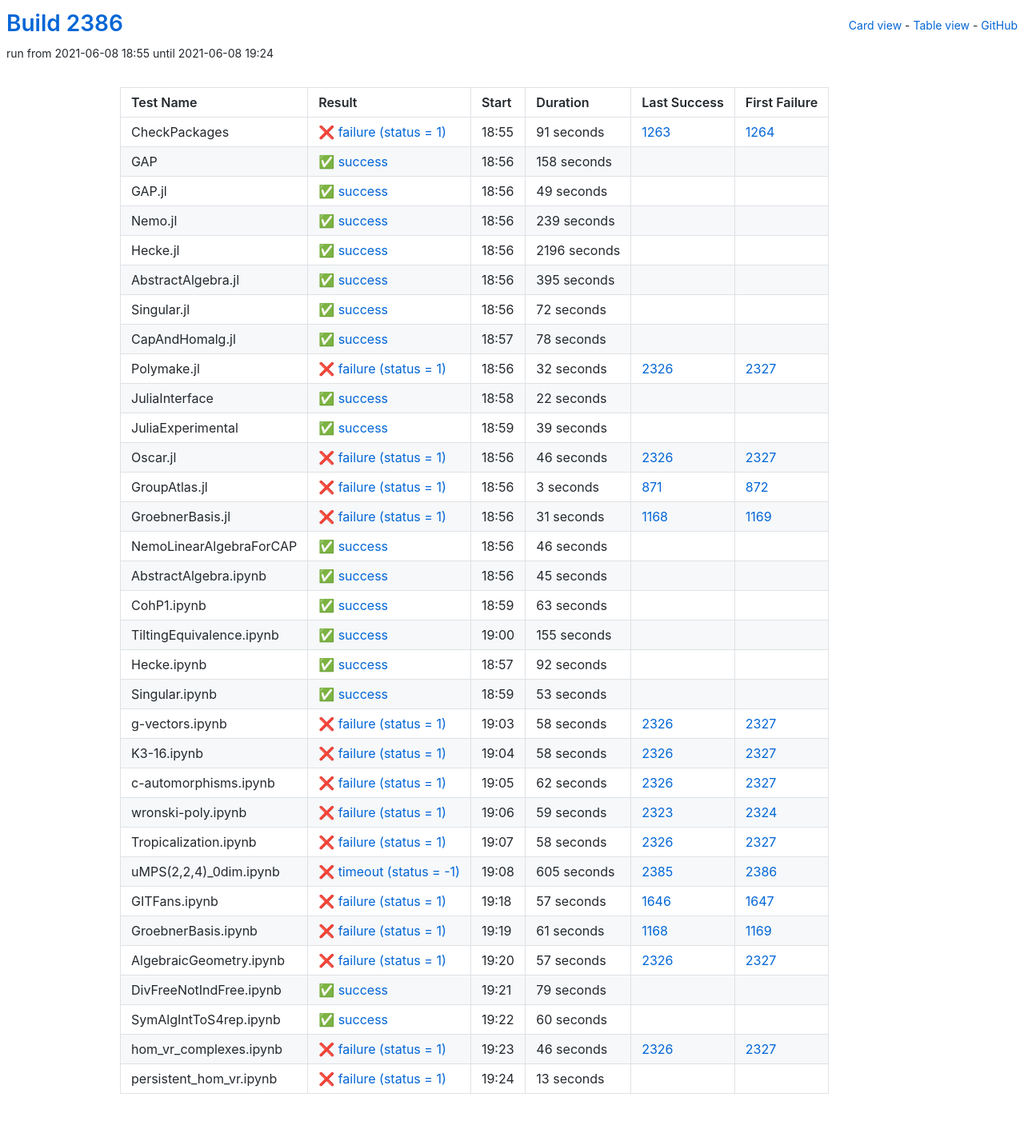
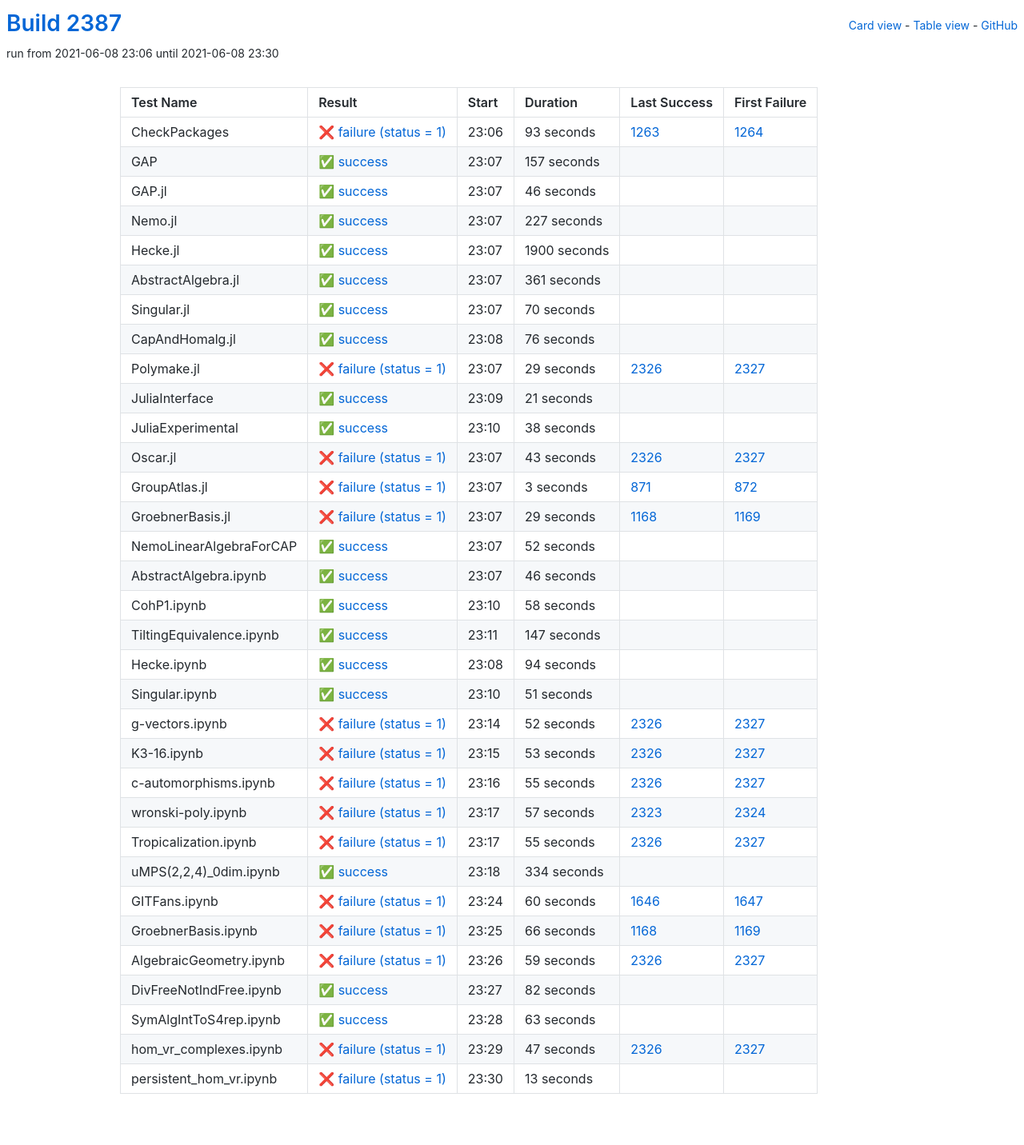
Before and after one commit to oscar-system/oscar-ci-status-stable, a Jekyll site: the page built from table.html, in a window 1280 px wide. Shown: the whole page at 80% size. Built offline with Jekyll 4.4.1, drawn with Linux system fonts in a browser that asks for light colours.

Commit message:
Build #2387

```diff
--- a/_data/ci.yml
+++ b/_data/ci.yml
@@ -1,6 +1,6 @@
 ---
-build: 2386
-build_url: https://oscarci.mathematik.uni-kl.de/job/oscar-stable/2386/
+build: 2387
+build_url: https://oscarci.mathematik.uni-kl.de/job/oscar-stable/2387/
 job: oscar-stable
 organization: oscar-system
 repo: oscar-ci-status-stable
@@ -8,152 +8,152 @@ repourl: https://github.com/oscar-system/oscar-ci-status-stable
 tests:
 - name: CheckPackages
   id: checkpackages
-  log: https://oscarci.mathematik.uni-kl.de/job/oscar-stable/2386/artifact/logs/build-2386/CheckPackages.log
-  start: 2021-06-08 18:55
+  log: https://oscarci.mathematik.uni-kl.de/job/oscar-stable/2387/artifact/logs/build-2387/CheckPackages.log
+  start: 2021-06-08 23:06
   success: false
   exitcode: 1
   status: failure
-  duration: 91
+  duration: 93
   last_success: 1263
   last_success_url: https://oscarci.mathematik.uni-kl.de/job/oscar-stable/1263/
   first_failure: 1264
   first_failure_url: https://oscarci.mathematik.uni-kl.de/job/oscar-stable/1264/
 - name: GAP
   id: gap
-  log: https://oscarci.mathematik.uni-kl.de/job/oscar-stable/2386/artifact/logs/build-2386/GAP.log
-  start: 2021-06-08 18:56
+  log: https://oscarci.mathematik.uni-kl.de/job/oscar-stable/2387/artifact/logs/build-2387/GAP.log
+  start: 2021-06-08 23:07
   success: true
   exitcode: 0
   status: success
-  duration: 158
+  duration: 157
   last_success: false
   last_success_url:
   first_failure: false
   first_failure_url:
 - name: GAP.jl
   id: gap-jl
-  log: https://oscarci.mathematik.uni-kl.de/job/oscar-stable/2386/artifact/logs/build-2386/GAP.jl.log
-  start: 2021-06-08 18:56
+  log: https://oscarci.mathematik.uni-kl.de/job/oscar-stable/2387/artifact/logs/build-2387/GAP.jl.log
+  start: 2021-06-08 23:07
   success: true
   exitcode: 0
   status: success
-  duration: 49
+  duration: 46
   last_success: false
   last_success_url:
   first_failure: false
   first_failure_url:
 - name: Nemo.jl
   id: nemo-jl
-  log: https://oscarci.mathematik.uni-kl.de/job/oscar-stable/2386/artifact/logs/build-2386/Nemo.jl.log
-  start: 2021-06-08 18:56
+  log: https://oscarci.mathematik.uni-kl.de/job/oscar-stable/2387/artifact/logs/build-2387/Nemo.jl.log
+  start: 2021-06-08 23:07
   success: true
   exitcode: 0
   status: success
-  duration: 239
+  duration: 227
   last_success: false
   last_success_url:
   first_failure: false
   first_failure_url:
 - name: Hecke.jl
   id: hecke-jl
-  log: https://oscarci.mathematik.uni-kl.de/job/oscar-stable/2386/artifact/logs/build-2386/Hecke.jl.log
-  start: 2021-06-08 18:56
+  log: https://oscarci.mathematik.uni-kl.de/job/oscar-stable/2387/artifact/logs/build-2387/Hecke.jl.log
+  start: 2021-06-08 23:07
   success: true
   exitcode: 0
   status: success
-  duration: 2196
+  duration: 1900
   last_success: false
   last_success_url:
   first_failure: false
   first_failure_url:
 - name: AbstractAlgebra.jl
   id: abstractalgebra-jl
-  log: https://oscarci.mathematik.uni-kl.de/job/oscar-stable/2386/artifact/logs/build-2386/AbstractAlgebra.jl.log
-  start: 2021-06-08 18:56
+  log: https://oscarci.mathematik.uni-kl.de/job/oscar-stable/2387/artifact/logs/build-2387/AbstractAlgebra.jl.log
+  start: 2021-06-08 23:07
   success: true
   exitcode: 0
   status: success
-  duration: 395
+  duration: 361
   last_success: false
   last_success_url:
   first_failure: false
   first_failure_url:
 - name: Singular.jl
   id: singular-jl
-  log: https://oscarci.mathematik.uni-kl.de/job/oscar-stable/2386/artifact/logs/build-2386/Singular.jl.log
-  start: 2021-06-08 18:56
+  log: https://oscarci.mathematik.uni-kl.de/job/oscar-stable/2387/artifact/logs/build-2387/Singular.jl.log
+  start: 2021-06-08 23:07
   success: true
   exitcode: 0
   status: success
-  duration: 72
+  duration: 70
   last_success: false
   last_success_url:
   first_failure: false
   first_failure_url:
 - name: CapAndHomalg.jl
   id: capandhomalg-jl
-  log: https://oscarci.mathematik.uni-kl.de/job/oscar-stable/2386/artifact/logs/build-2386/CapAndHomalg.jl.log
-  start: 2021-06-08 18:57
+  log: https://oscarci.mathematik.uni-kl.de/job/oscar-stable/2387/artifact/logs/build-2387/CapAndHomalg.jl.log
+  start: 2021-06-08 23:08
   success: true
   exitcode: 0
   status: success
-  duration: 78
+  duration: 76
   last_success: false
   last_success_url:
   first_failure: false
   first_failure_url:
 - name: Polymake.jl
   id: polymake-jl
-  log: https://oscarci.mathematik.uni-kl.de/job/oscar-stable/2386/artifact/logs/build-2386/Polymake.jl.log
-  start: 2021-06-08 18:56
+  log: https://oscarci.mathematik.uni-kl.de/job/oscar-stable/2387/artifact/logs/build-2387/Polymake.jl.log
+  start: 2021-06-08 23:07
   success: false
   exitcode: 1
   status: failure
-  duration: 32
+  duration: 29
   last_success: 2326
   last_success_url: https://oscarci.mathematik.uni-kl.de/job/oscar-stable/2326/
   first_failure: 2327
   first_failure_url: https://oscarci.mathematik.uni-kl.de/job/oscar-stable/2327/
 - name: JuliaInterface
   id: juliainterface
-  log: https://oscarci.mathematik.uni-kl.de/job/oscar-stable/2386/artifact/logs/build-2386/JuliaInterface.log
-  start: 2021-06-08 18:58
+  log: https://oscarci.mathematik.uni-kl.de/job/oscar-stable/2387/artifact/logs/build-2387/JuliaInterface.log
+  start: 2021-06-08 23:09
   success: true
   exitcode: 0
   status: success
-  duration: 22
+  duration: 21
   last_success: false
   last_success_url:
   first_failure: false
   first_failure_url:
 - name: JuliaExperimental
   id: juliaexperimental
-  log: https://oscarci.mathematik.uni-kl.de/job/oscar-stable/2386/artifact/logs/build-2386/JuliaExperimental.log
-  start: 2021-06-08 18:59
+  log: https://oscarci.mathematik.uni-kl.de/job/oscar-stable/2387/artifact/logs/build-2387/JuliaExperimental.log
+  start: 2021-06-08 23:10
   success: true
   exitcode: 0
   status: success
-  duration: 39
+  duration: 38
   last_success: false
   last_success_url:
   first_failure: false
   first_failure_url:
 - name: Oscar.jl
   id: oscar-jl
-  log: https://oscarci.mathematik.uni-kl.de/job/oscar-stable/2386/artifact/logs/build-2386/Oscar.jl.log
-  start: 2021-06-08 18:56
+  log: https://oscarci.mathematik.uni-kl.de/job/oscar-stable/2387/artifact/logs/build-2387/Oscar.jl.log
+  start: 2021-06-08 23:07
   success: false
   exitcode: 1
   status: failure
-  duration: 46
+  duration: 43
   last_success: 2326
   last_success_url: https://oscarci.mathematik.uni-kl.de/job/oscar-stable/2326/
   first_failure: 2327
   first_failure_url: https://oscarci.mathematik.uni-kl.de/job/oscar-stable/2327/
 - name: GroupAtlas.jl
   id: groupatlas-jl
-  log: https://oscarci.mathematik.uni-kl.de/job/oscar-stable/2386/artifact/logs/build-2386/GroupAtlas.jl.log
-  start: 2021-06-08 18:56
+  log: https://oscarci.mathematik.uni-kl.de/job/oscar-stable/2387/artifact/logs/build-2387/GroupAtlas.jl.log
+  start: 2021-06-08 23:07
   success: false
   exitcode: 1
   status: failure
@@ -164,20 +164,32 @@ tests:
   first_failure_url: https://oscarci.mathematik.uni-kl.de/job/oscar-stable/872/
 - name: GroebnerBasis.jl
   id: groebnerbasis-jl
-  log: https://oscarci.mathematik.uni-kl.de/job/oscar-stable/2386/artifact/logs/build-2386/GroebnerBasis.jl.log
-  start: 2021-06-08 18:56
+  log: https://oscarci.mathematik.uni-kl.de/job/oscar-stable/2387/artifact/logs/build-2387/GroebnerBasis.jl.log
+  start: 2021-06-08 23:07
   success: false
   exitcode: 1
   status: failure
-  duration: 31
+  duration: 29
   last_success: 1168
   last_success_url: https://oscarci.mathematik.uni-kl.de/job/oscar-stable/1168/
   first_failure: 1169
   first_failure_url: https://oscarci.mathematik.uni-kl.de/job/oscar-stable/1169/
 - name: NemoLinearAlgebraForCAP
   id: nemolinearalgebraforcap
-  log: https://oscarci.mathematik.uni-kl.de/job/oscar-stable/2386/artifact/logs/build-2386/NemoLinearAlgebraForCAP.log
-  start: 2021-06-08 18:56
+  log: https://oscarci.mathematik.uni-kl.de/job/oscar-stable/2387/artifact/logs/build-2387/NemoLinearAlgebraForCAP.log
+  start: 2021-06-08 23:07
+  success: true
+  exitcode: 0
+  status: success
+  duration: 52
+  last_success: false
+  last_success_url:
+  first_failure: false
+  first_failure_url:
+- name: AbstractAlgebra.ipynb
+  id: abstractalgebra-ipynb
+  log: https://oscarci.mathematik.uni-kl.de/job/oscar-stable/2387/artifact/logs/build-2387/AbstractAlgebra.ipynb.log
+  start: 2021-06-08 23:07
   success: true
   exitcode: 0
   status: success
@@ -186,22 +198,178 @@ tests:
   last_success_url:
   first_failure: false
   first_failure_url:
-- name: AbstractAlgebra.ipynb
-  id: abstractalgebra-ipynb
-  log: https://oscarci.mathematik.uni-kl.de/job/oscar-stable/2386/artifact/logs/build-2386/AbstractAlgebra.ipynb.log
-  start: 2021-06-08 18:56
+- name: CohP1.ipynb
+  id: cohp1-ipynb
+  log: https://oscarci.mathematik.uni-kl.de/job/oscar-stable/2387/artifact/logs/build-2387/CohP1.ipynb.log
+  start: 2021-06-08 23:10
   success: true
   exitcode: 0
   status: success
-  duration: 45
+  duration: 58
   last_success: false
   last_success_url:
   first_failure: false
   first_failure_url:
-- name: CohP1.ipynb
-  id: cohp1-ipynb
-  log: https://oscarci.mathematik.uni-kl.de/job/oscar-stable/2386/artifact/logs/build-2386/CohP1.ipynb.log
-  start: 2021-06-08 18:59
+- name: TiltingEquivalence.ipynb
+  id: tiltingequivalence-ipynb
+  log: https://oscarci.mathematik.uni-kl.de/job/oscar-stable/2387/artifact/logs/build-2387/TiltingEquivalence.ipynb.log
+  start: 2021-06-08 23:11
+  success: true
+  exitcode: 0
+  status: success
+  duration: 147
+  last_success: false
+  last_success_url:
+  first_failure: false
+  first_failure_url:
+- name: Hecke.ipynb
+  id: hecke-ipynb
+  log: https://oscarci.mathematik.uni-kl.de/job/oscar-stable/2387/artifact/logs/build-2387/Hecke.ipynb.log
+  start: 2021-06-08 23:08
+  success: true
+  exitcode: 0
+  status: success
+  duration: 94
+  last_success: false
+  last_success_url:
+  first_failure: false
+  first_failure_url:
+- name: Singular.ipynb
+  id: singular-ipynb
+  log: https://oscarci.mathematik.uni-kl.de/job/oscar-stable/2387/artifact/logs/build-2387/Singular.ipynb.log
+  start: 2021-06-08 23:10
+  success: true
+  exitcode: 0
+  status: success
+  duration: 51
+  last_success: false
+  last_success_url:
+  first_failure: false
+  first_failure_url:
+- name: g-vectors.ipynb
+  id: g-vectors-ipynb
+  log: https://oscarci.mathematik.uni-kl.de/job/oscar-stable/2387/artifact/logs/build-2387/g-vectors.ipynb.log
+  start: 2021-06-08 23:14
+  success: false
+  exitcode: 1
+  status: failure
+  duration: 52
+  last_success: 2326
+  last_success_url: https://oscarci.mathematik.uni-kl.de/job/oscar-stable/2326/
+  first_failure: 2327
+  first_failure_url: https://oscarci.mathematik.uni-kl.de/job/oscar-stable/2327/
+- name: K3-16.ipynb
+  id: k3-16-ipynb
+  log: https://oscarci.mathematik.uni-kl.de/job/oscar-stable/2387/artifact/logs/build-2387/K3-16.ipynb.log
+  start: 2021-06-08 23:15
+  success: false
+  exitcode: 1
+  status: failure
+  duration: 53
+  last_success: 2326
+  last_success_url: https://oscarci.mathematik.uni-kl.de/job/oscar-stable/2326/
+  first_failure: 2327
+  first_failure_url: https://oscarci.mathematik.uni-kl.de/job/oscar-stable/2327/
+- name: c-automorphisms.ipynb
+  id: c-automorphisms-ipynb
+  log: https://oscarci.mathematik.uni-kl.de/job/oscar-stable/2387/artifact/logs/build-2387/c-automorphisms.ipynb.log
+  start: 2021-06-08 23:16
+  success: false
+  exitcode: 1
+  status: failure
+  duration: 55
+  last_success: 2326
+  last_success_url: https://oscarci.mathematik.uni-kl.de/job/oscar-stable/2326/
+  first_failure: 2327
+  first_failure_url: https://oscarci.mathematik.uni-kl.de/job/oscar-stable/2327/
+- name: wronski-poly.ipynb
+  id: wronski-poly-ipynb
+  log: https://oscarci.mathematik.uni-kl.de/job/oscar-stable/2387/artifact/logs/build-2387/wronski-poly.ipynb.log
+  start: 2021-06-08 23:17
+  success: false
+  exitcode: 1
+  status: failure
+  duration: 57
+  last_success: 2323
+  last_success_url: https://oscarci.mathematik.uni-kl.de/job/oscar-stable/2323/
+  first_failure: 2324
+  first_failure_url: https://oscarci.mathematik.uni-kl.de/job/oscar-stable/2324/
+- name: Tropicalization.ipynb
+  id: tropicalization-ipynb
+  log: https://oscarci.mathematik.uni-kl.de/job/oscar-stable/2387/artifact/logs/build-2387/Tropicalization.ipynb.log
+  start: 2021-06-08 23:17
+  success: false
+  exitcode: 1
+  status: failure
+  duration: 55
+  last_success: 2326
+  last_success_url: https://oscarci.mathematik.uni-kl.de/job/oscar-stable/2326/
+  first_failure: 2327
+  first_failure_url: https://oscarci.mathematik.uni-kl.de/job/oscar-stable/2327/
+- name: uMPS(2,2,4)_0dim.ipynb
+  id: umps-2-2-4-0dim-ipynb
+  log: https://oscarci.mathematik.uni-kl.de/job/oscar-stable/2387/artifact/logs/build-2387/uMPS-2-2-4-_0dim.ipynb.log
+  start: 2021-06-08 23:18
+  success: true
+  exitcode: 0
+  status: success
+  duration: 334
+  last_success: false
+  last_success_url:
+  first_failure: false
+  first_failure_url:
+- name: GITFans.ipynb
+  id: gitfans-ipynb
+  log: https://oscarci.mathematik.uni-kl.de/job/oscar-stable/2387/artifact/logs/build-2387/GITFans.ipynb.log
+  start: 2021-06-08 23:24
+  success: false
+  exitcode: 1
+  status: failure
+  duration: 60
+  last_success: 1646
+  last_success_url: https://oscarci.mathematik.uni-kl.de/job/oscar-stable/1646/
+  first_failure: 1647
+  first_failure_url: https://oscarci.mathematik.uni-kl.de/job/oscar-stable/1647/
+- name: GroebnerBasis.ipynb
+  id: groebnerbasis-ipynb
+  log: https://oscarci.mathematik.uni-kl.de/job/oscar-stable/2387/artifact/logs/build-2387/GroebnerBasis.ipynb.log
+  start: 2021-06-08 23:25
+  success: false
+  exitcode: 1
+  status: failure
+  duration: 66
+  last_success: 1168
+  last_success_url: https://oscarci.mathematik.uni-kl.de/job/oscar-stable/1168/
+  first_failure: 1169
+  first_failure_url: https://oscarci.mathematik.uni-kl.de/job/oscar-stable/1169/
+- name: AlgebraicGeometry.ipynb
+  id: algebraicgeometry-ipynb
+  log: https://oscarci.mathematik.uni-kl.de/job/oscar-stable/2387/artifact/logs/build-2387/AlgebraicGeometry.ipynb.log
+  start: 2021-06-08 23:26
+  success: false
+  exitcode: 1
+  status: failure
+  duration: 59
+  last_success: 2326
+  last_success_url: https://oscarci.mathematik.uni-kl.de/job/oscar-stable/2326/
+  first_failure: 2327
+  first_failure_url: https://oscarci.mathematik.uni-kl.de/job/oscar-stable/2327/
+- name: DivFreeNotIndFree.ipynb
+  id: divfreenotindfree-ipynb
+  log: https://oscarci.mathematik.uni-kl.de/job/oscar-stable/2387/artifact/logs/build-2387/DivFreeNotIndFree.ipynb.log
+  start: 2021-06-08 23:27
+  success: true
+  exitcode: 0
+  status: success
+  duration: 82
+  last_success: false
+  last_success_url:
+  first_failure: false
+  first_failure_url:
+- name: SymAlgIntToS4rep.ipynb
+  id: symalginttos4rep-ipynb
+  log: https://oscarci.mathematik.uni-kl.de/job/oscar-stable/2387/artifact/logs/build-2387/SymAlgIntToS4rep.ipynb.log
+  start: 2021-06-08 23:28
   success: true
   exitcode: 0
   status: success
@@ -210,190 +378,22 @@ tests:
   last_success_url:
   first_failure: false
   first_failure_url:
-- name: TiltingEquivalence.ipynb
-  id: tiltingequivalence-ipynb
-  log: https://oscarci.mathematik.uni-kl.de/job/oscar-stable/2386/artifact/logs/build-2386/TiltingEquivalence.ipynb.log
-  start: 2021-06-08 19:00
-  success: true
-  exitcode: 0
-  status: success
-  duration: 155
-  last_success: false
-  last_success_url:
-  first_failure: false
-  first_failure_url:
-- name: Hecke.ipynb
-  id: hecke-ipynb
-  log: https://oscarci.mathematik.uni-kl.de/job/oscar-stable/2386/artifact/logs/build-2386/Hecke.ipynb.log
-  start: 2021-06-08 18:57
-  success: true
-  exitcode: 0
-  status: success
-  duration: 92
-  last_success: false
-  last_success_url:
-  first_failure: false
-  first_failure_url:
-- name: Singular.ipynb
-  id: singular-ipynb
-  log: https://oscarci.mathematik.uni-kl.de/job/oscar-stable/2386/artifact/logs/build-2386/Singular.ipynb.log
-  start: 2021-06-08 18:59
-  success: true
-  exitcode: 0
-  status: success
-  duration: 53
-  last_success: false
-  last_success_url:
-  first_failure: false
-  first_failure_url:
-- name: g-vectors.ipynb
-  id: g-vectors-ipynb
-  log: https://oscarci.mathematik.uni-kl.de/job/oscar-stable/2386/artifact/logs/build-2386/g-vectors.ipynb.log
-  start: 2021-06-08 19:03
+- name: hom_vr_complexes.ipynb
+  id: hom-vr-complexes-ipynb
+  log: https://oscarci.mathematik.uni-kl.de/job/oscar-stable/2387/artifact/logs/build-2387/hom_vr_complexes.ipynb.log
+  start: 2021-06-08 23:29
   success: false
   exitcode: 1
   status: failure
-  duration: 58
-  last_success: 2326
-  last_success_url: https://oscarci.mathematik.uni-kl.de/job/oscar-stable/2326/
-  first_failure: 2327
-  first_failure_url: https://oscarci.mathematik.uni-kl.de/job/oscar-stable/2327/
-- name: K3-16.ipynb
-  id: k3-16-ipynb
-  log: https://oscarci.mathematik.uni-kl.de/job/oscar-stable/2386/artifact/logs/build-2386/K3-16.ipynb.log
-  start: 2021-06-08 19:04
-  success: false
-  exitcode: 1
-  status: failure
-  duration: 58
-  last_success: 2326
-  last_success_url: https://oscarci.mathematik.uni-kl.de/job/oscar-stable/2326/
-  first_failure: 2327
-  first_failure_url: https://oscarci.mathematik.uni-kl.de/job/oscar-stable/2327/
-- name: c-automorphisms.ipynb
-  id: c-automorphisms-ipynb
-  log: https://oscarci.mathematik.uni-kl.de/job/oscar-stable/2386/artifact/logs/build-2386/c-automorphisms.ipynb.log
-  start: 2021-06-08 19:05
-  success: false
-  exitcode: 1
-  status: failure
-  duration: 62
-  last_success: 2326
-  last_success_url: https://oscarci.mathematik.uni-kl.de/job/oscar-stable/2326/
-  first_failure: 2327
-  first_failure_url: https://oscarci.mathematik.uni-kl.de/job/oscar-stable/2327/
-- name: wronski-poly.ipynb
-  id: wronski-poly-ipynb
-  log: https://oscarci.mathematik.uni-kl.de/job/oscar-stable/2386/artifact/logs/build-2386/wronski-poly.ipynb.log
-  start: 2021-06-08 19:06
-  success: false
-  exitcode: 1
-  status: failure
-  duration: 59
-  last_success: 2323
-  last_success_url: https://oscarci.mathematik.uni-kl.de/job/oscar-stable/2323/
-  first_failure: 2324
-  first_failure_url: https://oscarci.mathematik.uni-kl.de/job/oscar-stable/2324/
-- name: Tropicalization.ipynb
-  id: tropicalization-ipynb
-  log: https://oscarci.mathematik.uni-kl.de/job/oscar-stable/2386/artifact/logs/build-2386/Tropicalization.ipynb.log
-  start: 2021-06-08 19:07
-  success: false
-  exitcode: 1
-  status: failure
-  duration: 58
-  last_success: 2326
-  last_success_url: https://oscarci.mathematik.uni-kl.de/job/oscar-stable/2326/
-  first_failure: 2327
-  first_failure_url: https://oscarci.mathematik.uni-kl.de/job/oscar-stable/2327/
-- name: uMPS(2,2,4)_0dim.ipynb
-  id: umps-2-2-4-0dim-ipynb
-  log: https://oscarci.mathematik.uni-kl.de/job/oscar-stable/2386/artifact/logs/build-2386/uMPS-2-2-4-_0dim.ipynb.log
-  start: 2021-06-08 19:08
-  success: false
-  exitcode: -1
-  status: timeout
-  duration: 605
-  last_success: 2385
-  last_success_url: https://oscarci.mathematik.uni-kl.de/job/oscar-stable/2385/
-  first_failure: 2386
-  first_failure_url: https://oscarci.mathematik.uni-kl.de/job/oscar-stable/2386/
-- name: GITFans.ipynb
-  id: gitfans-ipynb
-  log: https://oscarci.mathematik.uni-kl.de/job/oscar-stable/2386/artifact/logs/build-2386/GITFans.ipynb.log
-  start: 2021-06-08 19:18
-  success: false
-  exitcode: 1
-  status: failure
-  duration: 57
-  last_success: 1646
-  last_success_url: https://oscarci.mathematik.uni-kl.de/job/oscar-stable/1646/
-  first_failure: 1647
-  first_failure_url: https://oscarci.mathematik.uni-kl.de/job/oscar-stable/1647/
-- name: GroebnerBasis.ipynb
-  id: groebnerbasis-ipynb
-  log: https://oscarci.mathematik.uni-kl.de/job/oscar-stable/2386/artifact/logs/build-2386/GroebnerBasis.ipynb.log
-  start: 2021-06-08 19:19
-  success: false
-  exitcode: 1
-  status: failure
-  duration: 61
-  last_success: 1168
-  last_success_url: https://oscarci.mathematik.uni-kl.de/job/oscar-stable/1168/
-  first_failure: 1169
-  first_failure_url: https://oscarci.mathematik.uni-kl.de/job/oscar-stable/1169/
-- name: AlgebraicGeometry.ipynb
-  id: algebraicgeometry-ipynb
-  log: https://oscarci.mathematik.uni-kl.de/job/oscar-stable/2386/artifact/logs/build-2386/AlgebraicGeometry.ipynb.log
-  start: 2021-06-08 19:20
-  success: false
-  exitcode: 1
-  status: failure
-  duration: 57
-  last_success: 2326
-  last_success_url: https://oscarci.mathematik.uni-kl.de/job/oscar-stable/2326/
-  first_failure: 2327
-  first_failure_url: https://oscarci.mathematik.uni-kl.de/job/oscar-stable/2327/
-- name: DivFreeNotIndFree.ipynb
-  id: divfreenotindfree-ipynb
-  log: https://oscarci.mathematik.uni-kl.de/job/oscar-stable/2386/artifact/logs/build-2386/DivFreeNotIndFree.ipynb.log
-  start: 2021-06-08 19:21
-  success: true
-  exitcode: 0
-  status: success
-  duration: 79
-  last_success: false
-  last_success_url:
-  first_failure: false
-  first_failure_url:
-- name: SymAlgIntToS4rep.ipynb
-  id: symalginttos4rep-ipynb
-  log: https://oscarci.mathematik.uni-kl.de/job/oscar-stable/2386/artifact/logs/build-2386/SymAlgIntToS4rep.ipynb.log
-  start: 2021-06-08 19:22
-  success: true
-  exitcode: 0
-  status: success
-  duration: 60
-  last_success: false
-  last_success_url:
-  first_failure: false
-  first_failure_url:
-- name: hom_vr_complexes.ipynb
-  id: hom-vr-complexes-ipynb
-  log: https://oscarci.mathematik.uni-kl.de/job/oscar-stable/2386/artifact/logs/build-2386/hom_vr_complexes.ipynb.log
-  start: 2021-06-08 19:23
-  success: false
-  exitcode: 1
-  status: failure
-  duration: 46
+  duration: 47
   last_success: 2326
   last_success_url: https://oscarci.mathematik.uni-kl.de/job/oscar-stable/2326/
   first_failure: 2327
   first_failure_url: https://oscarci.mathematik.uni-kl.de/job/oscar-stable/2327/
 - name: persistent_hom_vr.ipynb
   id: persistent-hom-vr-ipynb
-  log: https://oscarci.mathematik.uni-kl.de/job/oscar-stable/2386/artifact/logs/build-2386/persistent_hom_vr.ipynb.log
-  start: 2021-06-08 19:24
+  log: https://oscarci.mathematik.uni-kl.de/job/oscar-stable/2387/artifact/logs/build-2387/persistent_hom_vr.ipynb.log
+  start: 2021-06-08 23:30
   success: false
   exitcode: 1
   status: failure
```
Also changed, not shown: README.md.
